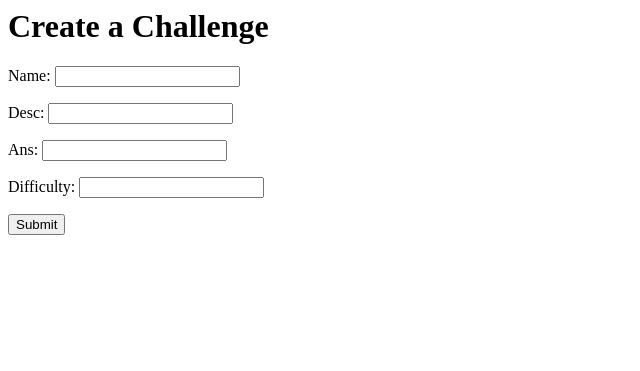
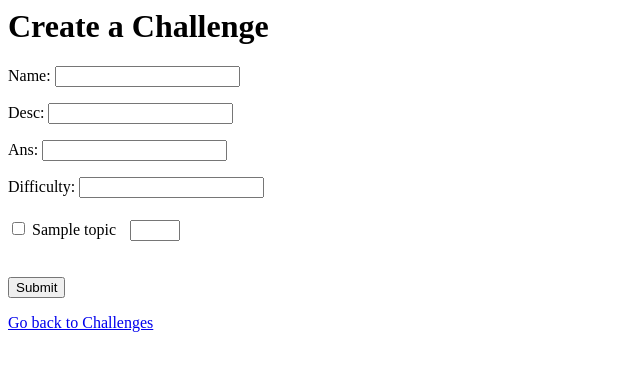
Before and after one commit to modanhan/cpsc471, a Django app: page /challenge/create/ in a window 1280 px wide. Shown: the top 371 px of the page, without its empty margins (0-640 px from the left). Run offline with Django 3.2, Linux system fonts and the light colour scheme; a user stored in the database is signed in; tables that the repository leaves empty hold one stand-in row (values such as "Sample post").

Commit message:
added more functionality to the create challenge page

```diff
--- a/mysite/challenge/templates/challenge/create.html
+++ b/mysite/challenge/templates/challenge/create.html
@@ -8,9 +8,18 @@
         <form action="" method="post">
             {% csrf_token %}
             {{form.as_p}}
-            <input type="submit" value="Submit" />
+            {% if topics %}
+                {% for t in topics %}
+                    <span style="display:block; height: 5px"></span>
+                    <input type="checkbox" name="choice" id="choice{{t.id}}" value="{{t.id}}"/>
+                    <label for="choice{{ forloop.counter }}">{{t.name}}</label><span style="display:inline-block; width: 10px"></span>
+                    <input type="number" step="0.1" name="weight" style="width: 50px"><br>
+                {% endfor %}
+            {% else %}
+                <p>No Topics exist.</p>
+            {% endif %}
+            <br><br><input type="submit" value="Submit" />
         </form>
-
+        <a href="/challenge"> Go back to Challenges</a>
     </body>
-
 </html>
--- a/mysite/challenge/views.py
+++ b/mysite/challenge/views.py
@@ -90,10 +90,15 @@ def submission(request, challenge_id):
         return HttpResponse("Something's wrong.")
 
 def create(request):
+    topics = Topic.objects.all()
     if request.user.id == None:
         return HttpResponse('please login')
     if request.method == 'POST':
+        requestpost = request.POST.getlist('choice')
+        requestweight = request.POST.getlist('weight', default=0)
+
         form = ChallengeForm(request.POST)
+
         if form.is_valid():
             challenge = form.save(commit=False)
             challenge.save()
@@ -104,10 +109,16 @@ def create(request):
             a.timestamp = datetime.datetime.now()
             a.save()
 
+            ct = ChallengeTopic()
+            ct.challenge.set(challenge.id)
+            ct.topic = requestpost
+            ct.weight = requestweight
+            ct.save()
+
             return HttpResponse(request.user.id)
     else:
         form = ChallengeForm()
-        return render(request, 'challenge/create.html', {'form':form})
+        return render(request, 'challenge/create.html', {'form':form, 'topics':topics})
 
 def thanks(request):
     return render(request, 'challenge/thanks.html', {})
```
